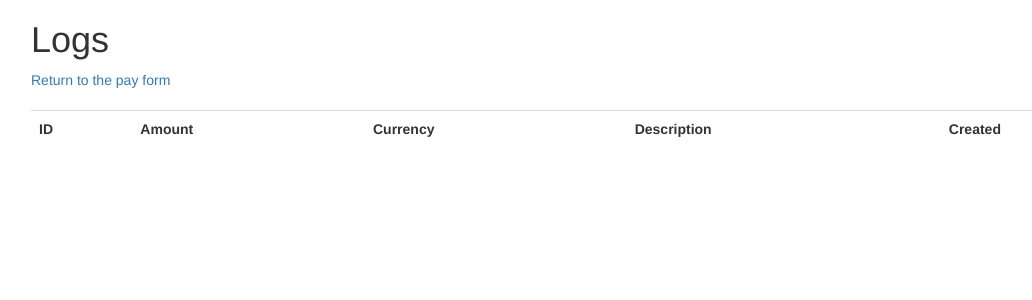
After one commit to shadowsupercoder/flask-app, a Flask app: page /logs in a window 1280 px wide. The commit adds this page. Shown: the top 300 px of the page, without its empty margins (39-1071 px from the left). Run offline with Flask 2, Linux system fonts and the light colour scheme; lists and menus that the app fills with data are empty; some libraries are stand-ins or nearby versions.

Commit message:
[NEW] add payments methods for each currency.
[CHG] update Procfile

[CHG] test the name for the app

[CHG] update Procfile for deploy

[CHG] update controllers

[CHG] add a ptx file.

[CHG] update the ptx file displaying

[NEW] add the list of logs

[CHG] update links for the templates

```diff
--- a/app/__init__.py
+++ b/app/__init__.py
@@ -12,7 +12,9 @@ def create_app():
     """Construct the core application."""
     app = Flask(
         __name__,
-        template_folder="templates")
+        template_folder="templates",
+        static_url_path="",
+        static_folder="static")
     app.config.from_object('config.DevelopmentConfig')
     Bootstrap(app)
     csrf.init_app(app)
--- a/app/payment/controllers.py
+++ b/app/payment/controllers.py
@@ -1,18 +1,41 @@
+import json
+
+import requests
+import hashlib
+
 from flask import (
-    Blueprint, render_template, request, flash, redirect, url_for,
-    current_app
+    Blueprint, render_template, request, flash, redirect, url_for, current_app,
+    Response
 )
 from sqlalchemy.exc import SQLAlchemyError
 
-from .models import Log, db
+
+from .models import Log, db, EUR_CODE, USD_CODE, RUB_CODE
 from .forms import PaymentCreateForm
 
 
 module = Blueprint('log', __name__)
+SHOP_ID = current_app.config.get('SHOP_ID')
+SECRET_KEY = current_app.config.get('SECRET_KEY_PTX')
 
 
 def log_error(*args, **kwargs):
     current_app.logger.error(*args, **kwargs)
+
+
+@module.route("/ptx_4415.txt")
+def ptx():
+    # TODO - it should be more flexible
+    with open("app/static/data/ptx_4415.txt", "r") as f:
+        return Response(f.read(), mimetype='text/plain')
+
+
+@module.route('/logs', methods=['GET'])
+def get_logs():
+    '''
+    Get Log list.
+    '''
+    return render_template('payment/list.html', logs=Log.query.all())
 
 
 @module.route('/', methods=['GET', 'POST'])
@@ -27,10 +50,100 @@ def pay():
             db.session.add(log)
             db.session.flush()
             db.session.commit()
+
+            payment_data, url = get_payment_data(
+                str(log.amount),
+                log.currency.code,
+                str(log.id))
+
+            if log.currency.code == EUR_CODE:
+                return render_template(
+                    'payment/pay_bill_form.html',
+                    payment_data=payment_data,
+                    payment_url=url)
+            else:
+                # TODO - simplify levels
+                response = make_request(payment_data, url)
+                if response.status_code == 200:
+                    content = json.loads(response.content)
+                    data = content.get('data')
+                    if data and 'url' in data:
+                        if log.currency.code == RUB_CODE:
+                            data_source = data.get('data')
+                            return render_template(
+                                'payment/pay_invoice_form.html',
+                                payment_data={
+                                    'data_source': data_source,
+                                    'method_source': data.get('method'),
+                                    'url_source': data.get('url'),
+                                    'id_source': data.get('id')
+                                })
+                        else:
+                            # TODO - check that it is a USD currency
+                            return redirect(data['url'])
+                    else:
+                        flash(content.get('message'), 'fail')
+                        return redirect(url_for('log.pay'))
+                else:
+                    flash(response.status_code, 'fail')
+                    return redirect(url_for('log.pay'))
+
             flash('The Log object was added successfully.', 'success')
             return redirect(url_for('log.pay'))
     except SQLAlchemyError as e:
         log_error('There was error while querying database.', exc_info=e)
         db.session.rollback()
-        flash('Something went wrong', 'danger')
+        flash('Something went wrong', 'error')
     return render_template('payment/create.html', form=form)
+
+
+def get_payment_data(amount, currency, shop_order_id):
+    data = {
+        'currency': currency,
+        'amount': amount,
+    }
+    keys = None
+
+    if currency == EUR_CODE:
+        keys = [amount, currency, SHOP_ID, shop_order_id]
+        # create a contect for the autosubmit form
+        url = 'https://pay.piastrix.com/ru/pay'
+
+    elif currency == USD_CODE:
+        # bill
+        # the second currency in the keys list is a payer_currency
+        keys = [currency, amount, currency, SHOP_ID, shop_order_id]
+        url = 'https://core.piastrix.com/bill/create'
+        data = {
+            'payer_currency': currency,
+            'shop_amount': amount,
+            'shop_currency': currency
+        }
+    elif currency == RUB_CODE:
+        # incoice
+        payway = "card_rub"
+        url = 'https://core.piastrix.com/invoice/create'
+        keys = [amount, currency, payway, SHOP_ID, shop_order_id]
+        data.update({"payway": payway})
+
+    # TODO
+    # else:
+    #     # raise an error message
+
+    prepared_string = ':'.join(keys) + SECRET_KEY
+    sign = sign_generate(prepared_string)
+    data.update({
+        'shop_id': SHOP_ID,
+        'shop_order_id': shop_order_id,
+        'sign': sign
+    })
+    return data, url
+
+
+def sign_generate(prepared_string):
+    return hashlib.sha256(prepared_string.encode('utf-8')).hexdigest()
+
+
+def make_request(data, url):
+    headers = {'Content-Type': 'application/json'}
+    return requests.post(url, data=json.dumps(data), headers=headers)
--- /dev/null
+++ b/app/static/data/ptx_4415.txt
@@ -0,0 +1 @@
+4415
--- /dev/null
+++ b/app/templates/payment/list.html
@@ -0,0 +1,35 @@
+{% extends "bootstrap/base.html" %}
+
+{% import "bootstrap/wtf.html" as wtf %}
+
+{% block title %}Logs{% endblock %}
+
+{% block content %}
+	<div class="container">
+		<h1>Logs</h1>
+		<div>
+            <a href="{{ url_for('log.pay')}}">
+                Return to the pay form
+            </a>
+        </div>
+        </br>
+		<table class="table">
+		  	<tr>
+			    <th scope="col">ID</th>
+			    <th scope="col">Amount</th>
+			    <th scope="col">Currency</th>
+			    <th scope="col">Description</th>
+			    <th scope="col">Created</th>
+		  	</tr>
+		  	{% for log in logs %}
+			  	<tr>
+				    <td scope="row">{{ log.id }}</td>
+				    <td>{{ log.amount }}</td>
+				    <td>{{ log.currency }}</td>
+				    <td>{{ log.description }}</td>
+				    <td>{{ log.created.strftime('%Y-%m-%d') }}</td>
+			   	</tr>
+			{% endfor %}
+		</table>
+	</div>
+{% endblock %}
--- a/config.py
+++ b/config.py
@@ -12,6 +12,8 @@ class Config:
     SECRET_KEY = '64LedGRHlXyHopEbcVMxj11pbSBosJPg'
     FLASK_APP = environ.get('FLASK_APP')
     FLASK_ENV = environ.get('FLASK_ENV')
+    SECRET_KEY_PTX = environ.get('SECRET_KEY_PTX')
+    SHOP_ID = environ.get('SHOP_ID')
     SQLALCHEMY_DATABASE_URI = environ.get('DATABASE_URL')
     SQLALCHEMY_TRACK_MODIFICATIONS = False
 
--- /dev/null
+++ b/requirements.txt
@@ -0,0 +1,3 @@
+-r requirements/base.txt
+
+gunicorn==20.0.4
--- a/requirements/base.txt
+++ b/requirements/base.txt
@@ -21,3 +21,4 @@ SQLAlchemy-Utils==0.36.8
 visitor==0.1.3
 Werkzeug==1.0.1
 WTForms==2.3.1
+requests==2.24.0
```
Also changed, not shown: app/payment/models.py (+6 -3 lines), app/templates/payment/create.html (+13 -15 lines), app/templates/payment/pay_bill_form.html (added, +20 -0 lines), app/templates/payment/pay_invoice_form.html (added, +19 -0 lines), 1 other file.
